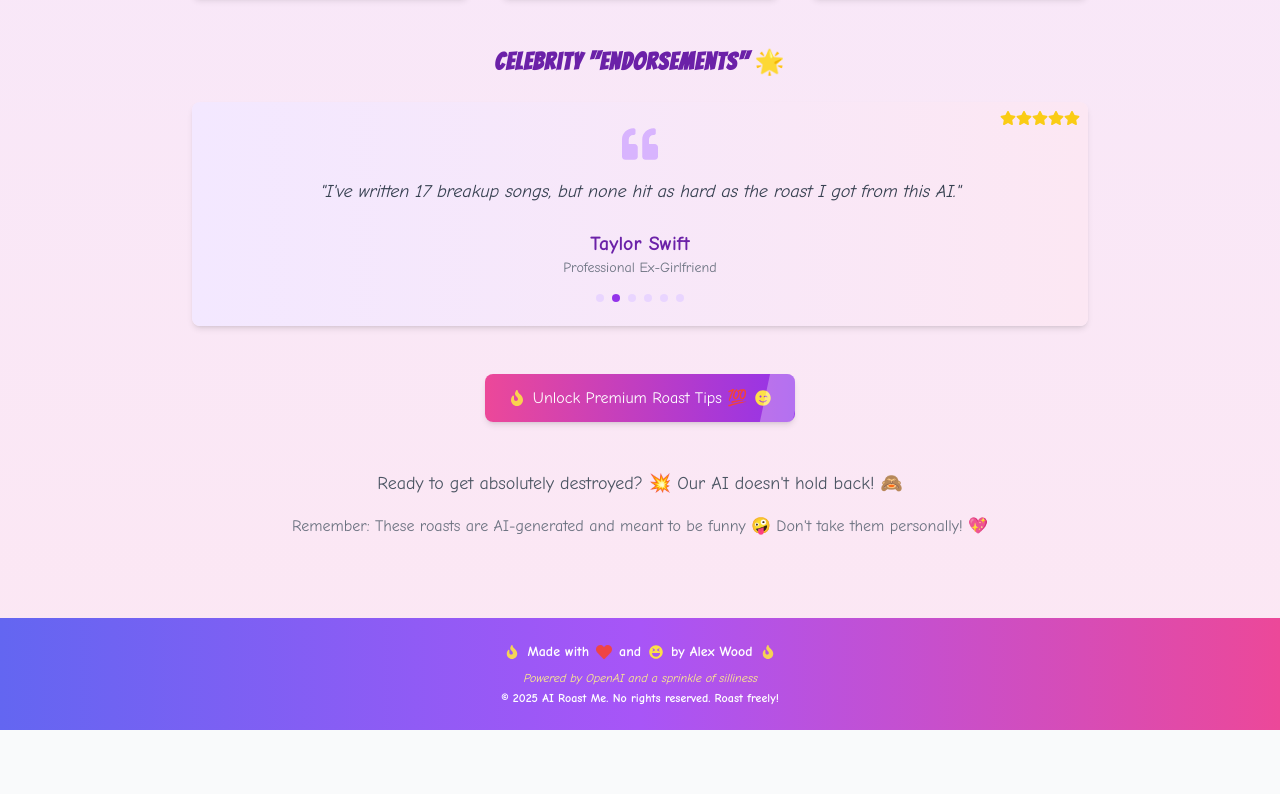
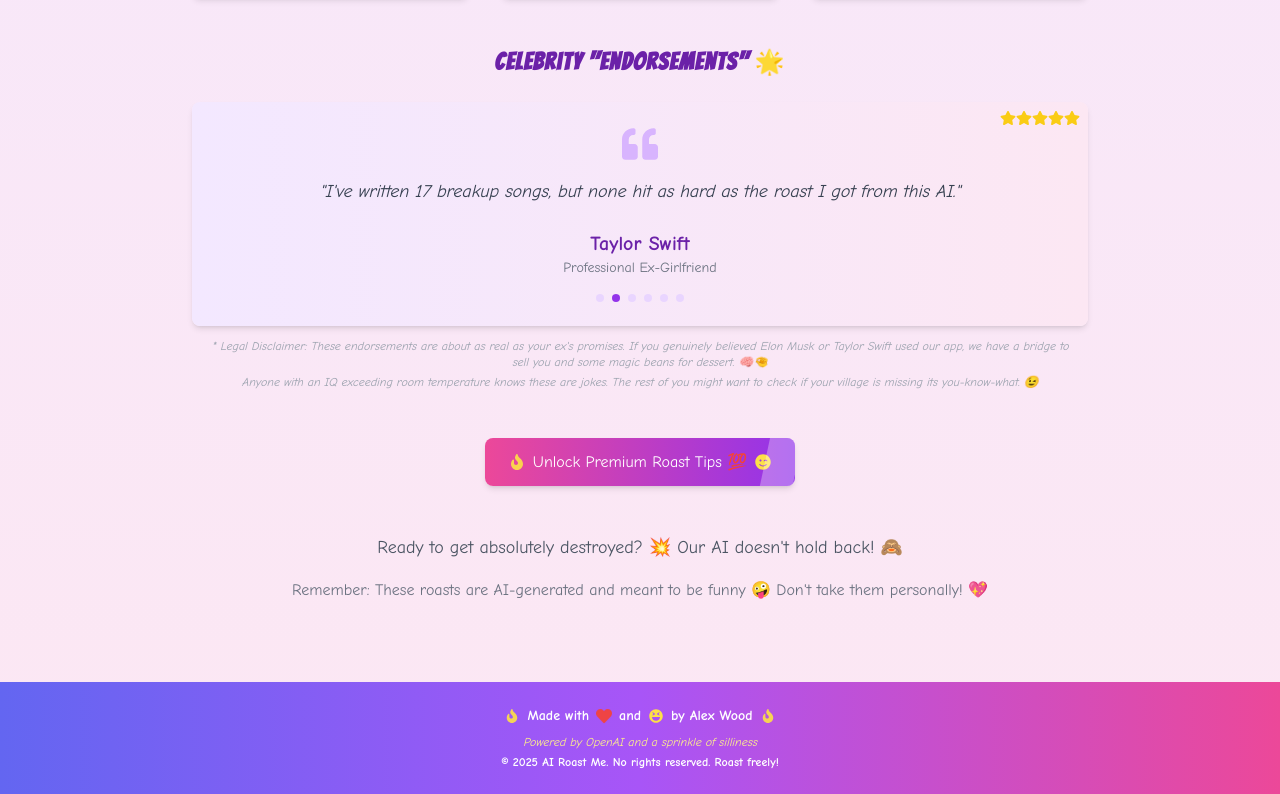
Before and after one commit to alexwoodhx/roastme-app, a React (Vite) app in the folder frontend/: page /#/ in a window 1280 px wide. Shown: the part 1032-1826 px from the top of the page. Before the commit the page ends 1762 px from the top, so only its background shows below. Built offline with nearby package versions, Linux system fonts and the light colour scheme.

Commit message:
Add humorous legal disclaimer to celebrity endorsements

```diff
--- a/frontend/src/pages/HomePage.jsx
+++ b/frontend/src/pages/HomePage.jsx
@@ -148,6 +148,10 @@
           Celebrity "Endorsements" 🌟
         </h2>
         <CelebrityEndorsements />
+        <div className="mt-3 text-xs text-gray-400 italic text-center px-4">
+          <p>* Legal Disclaimer: These endorsements are about as real as your ex's promises. If you genuinely believed Elon Musk or Taylor Swift used our app, we have a bridge to sell you and some magic beans for dessert. 🧠🤏</p>
+          <p className="mt-1">Anyone with an IQ exceeding room temperature knows these are jokes. The rest of you might want to check if your village is missing its you-know-what. 😉</p>
+        </div>
       </section>
 
       <section className="max-w-4xl mx-auto mb-12 text-center">
```
